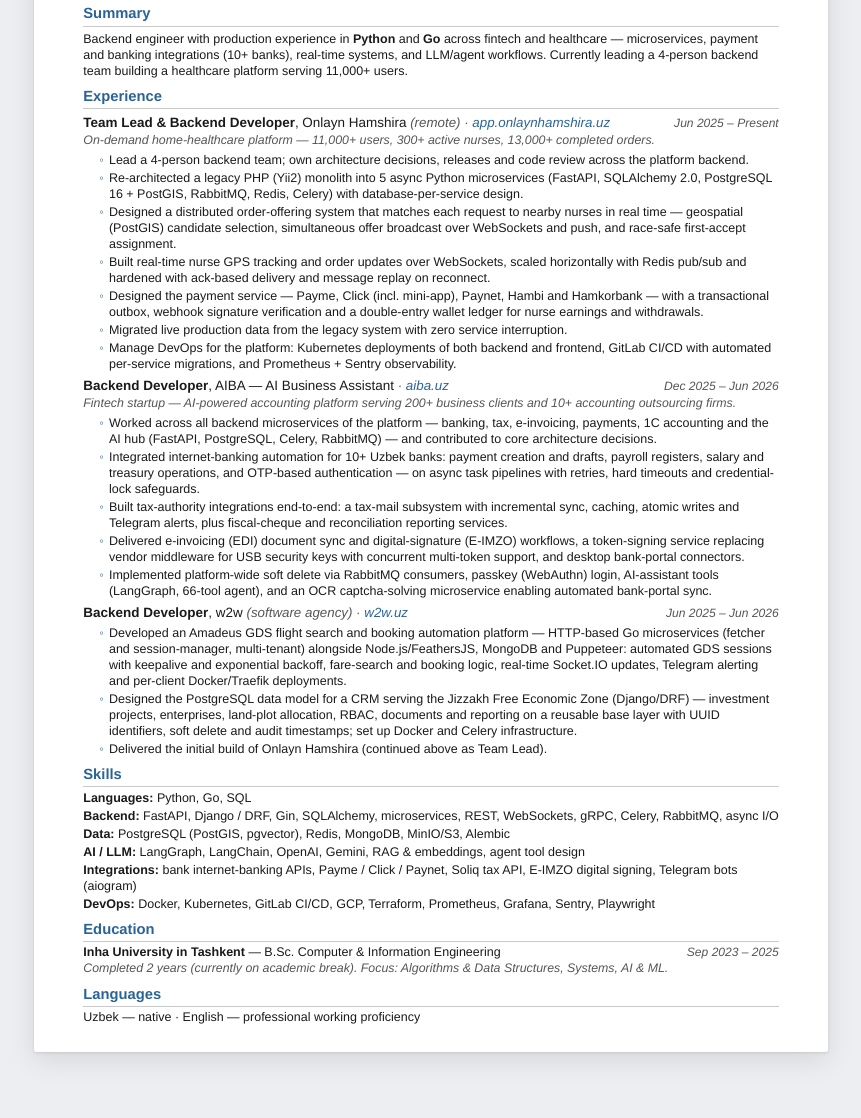
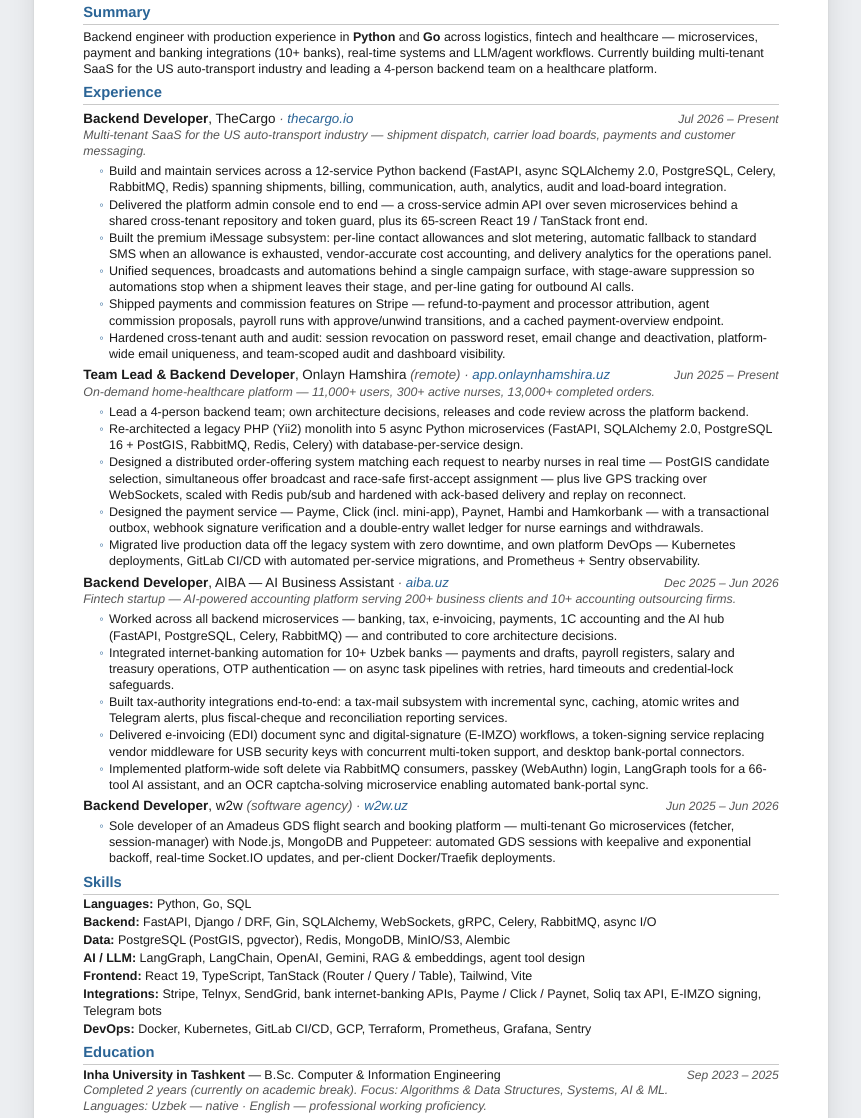
Before and after one commit to globallstudent/globallstudent.github.io, a plain HTML site: page index.html in a window 1280 px wide. Shown: the part 188-1306 px from the top of the page, without its empty margins (209-1070 px from the left). Drawn offline with Linux system fonts and the light colour scheme.

Commit message:
Add TheCargo role; refit resume to one page

```diff
--- a/index.html
+++ b/index.html
@@ -35,12 +35,28 @@
 </div>
 <h2>Summary</h2>
 <p class="summary">
-Backend engineer with production experience in <b>Python</b> and <b>Go</b> across fintech and healthcare — microservices,
-payment and banking integrations (10+ banks), real-time systems, and LLM/agent workflows. Currently leading a 4-person
-backend team building a healthcare platform serving 11,000+ users.
+Backend engineer with production experience in <b>Python</b> and <b>Go</b> across logistics, fintech and healthcare —
+microservices, payment and banking integrations (10+ banks), real-time systems and LLM/agent workflows. Currently building
+multi-tenant SaaS for the US auto-transport industry and leading a 4-person backend team on a healthcare platform.
 </p>
 
 <h2>Experience</h2>
+
+<div class="job">
+  <div class="job-head">
+    <div class="job-title"><b>Backend Developer</b>, TheCargo <span class="muted">· <a href="https://thecargo.io">thecargo.io</a></span></div>
+    <div class="job-dates">Jul 2026 – Present</div>
+  </div>
+  <div class="job-sub">Multi-tenant SaaS for the US auto-transport industry — shipment dispatch, carrier load boards, payments and customer messaging.</div>
+  <ul>
+    <li>Build and maintain services across a 12-service Python backend (FastAPI, async SQLAlchemy 2.0, PostgreSQL, Celery, RabbitMQ, Redis) spanning shipments, billing, communication, auth, analytics, audit and load-board integration.</li>
+    <li>Delivered the platform admin console end to end — a cross-service admin API over seven microservices behind a shared cross-tenant repository and token guard, plus its 65-screen React 19 / TanStack front end.</li>
+    <li>Built the premium iMessage subsystem: per-line contact allowances and slot metering, automatic fallback to standard SMS when an allowance is exhausted, vendor-accurate cost accounting, and delivery analytics for the operations panel.</li>
+    <li>Unified sequences, broadcasts and automations behind a single campaign surface, with stage-aware suppression so automations stop when a shipment leaves their stage, and per-line gating for outbound AI calls.</li>
+    <li>Shipped payments and commission features on Stripe — refund-to-payment and processor attribution, agent commission proposals, payroll runs with approve/unwind transitions, and a cached payment-overview endpoint.</li>
+    <li>Hardened cross-tenant auth and audit: session revocation on password reset, email change and deactivation, platform-wide email uniqueness, and team-scoped audit and dashboard visibility.</li>
+  </ul>
+</div>
 
 <div class="job">
   <div class="job-head">
@@ -51,11 +67,9 @@
   <ul>
     <li>Lead a 4-person backend team; own architecture decisions, releases and code review across the platform backend.</li>
     <li>Re-architected a legacy PHP (Yii2) monolith into 5 async Python microservices (FastAPI, SQLAlchemy 2.0, PostgreSQL 16 + PostGIS, RabbitMQ, Redis, Celery) with database-per-service design.</li>
-    <li>Designed a distributed order-offering system that matches each request to nearby nurses in real time — geospatial (PostGIS) candidate selection, simultaneous offer broadcast over WebSockets and push, and race-safe first-accept assignment.</li>
-    <li>Built real-time nurse GPS tracking and order updates over WebSockets, scaled horizontally with Redis pub/sub and hardened with ack-based delivery and message replay on reconnect.</li>
+    <li>Designed a distributed order-offering system matching each request to nearby nurses in real time — PostGIS candidate selection, simultaneous offer broadcast and race-safe first-accept assignment — plus live GPS tracking over WebSockets, scaled with Redis pub/sub and hardened with ack-based delivery and replay on reconnect.</li>
     <li>Designed the payment service — Payme, Click (incl. mini-app), Paynet, Hambi and Hamkorbank — with a transactional outbox, webhook signature verification and a double-entry wallet ledger for nurse earnings and withdrawals.</li>
-    <li>Migrated live production data from the legacy system with zero service interruption.</li>
-    <li>Manage DevOps for the platform: Kubernetes deployments of both backend and frontend, GitLab CI/CD with automated per-service migrations, and Prometheus + Sentry observability.</li>
+    <li>Migrated live production data off the legacy system with zero downtime, and own platform DevOps — Kubernetes deployments, GitLab CI/CD with automated per-service migrations, and Prometheus + Sentry observability.</li>
   </ul>
 </div>
 
@@ -66,11 +80,11 @@
   </div>
   <div class="job-sub">Fintech startup — AI-powered accounting platform serving 200+ business clients and 10+ accounting outsourcing firms.</div>
   <ul>
-    <li>Worked across all backend microservices of the platform — banking, tax, e-invoicing, payments, 1C accounting and the AI hub (FastAPI, PostgreSQL, Celery, RabbitMQ) — and contributed to core architecture decisions.</li>
-    <li>Integrated internet-banking automation for 10+ Uzbek banks: payment creation and drafts, payroll registers, salary and treasury operations, and OTP-based authentication — on async task pipelines with retries, hard timeouts and credential-lock safeguards.</li>
+    <li>Worked across all backend microservices — banking, tax, e-invoicing, payments, 1C accounting and the AI hub (FastAPI, PostgreSQL, Celery, RabbitMQ) — and contributed to core architecture decisions.</li>
+    <li>Integrated internet-banking automation for 10+ Uzbek banks — payments and drafts, payroll registers, salary and treasury operations, OTP authentication — on async task pipelines with retries, hard timeouts and credential-lock safeguards.</li>
     <li>Built tax-authority integrations end-to-end: a tax-mail subsystem with incremental sync, caching, atomic writes and Telegram alerts, plus fiscal-cheque and reconciliation reporting services.</li>
     <li>Delivered e-invoicing (EDI) document sync and digital-signature (E-IMZO) workflows, a token-signing service replacing vendor middleware for USB security keys with concurrent multi-token support, and desktop bank-portal connectors.</li>
-    <li>Implemented platform-wide soft delete via RabbitMQ consumers, passkey (WebAuthn) login, AI-assistant tools (LangGraph, 66-tool agent), and an OCR captcha-solving microservice enabling automated bank-portal sync.</li>
+    <li>Implemented platform-wide soft delete via RabbitMQ consumers, passkey (WebAuthn) login, LangGraph tools for a 66-tool AI assistant, and an OCR captcha-solving microservice enabling automated bank-portal sync.</li>
   </ul>
 </div>
 
@@ -80,20 +94,19 @@
     <div class="job-dates">Jun 2025 – Jun 2026</div>
   </div>
   <ul>
-    <li>Developed an Amadeus GDS flight search and booking automation platform — HTTP-based Go microservices (fetcher and session-manager, multi-tenant) alongside Node.js/FeathersJS, MongoDB and Puppeteer: automated GDS sessions with keepalive and exponential backoff, fare-search and booking logic, real-time Socket.IO updates, Telegram alerting and per-client Docker/Traefik deployments.</li>
-    <li>Designed the PostgreSQL data model for a CRM serving the Jizzakh Free Economic Zone (Django/DRF) — investment projects, enterprises, land-plot allocation, RBAC, documents and reporting on a reusable base layer with UUID identifiers, soft delete and audit timestamps; set up Docker and Celery infrastructure.</li>
-    <li>Delivered the initial build of Onlayn Hamshira (continued above as Team Lead).</li>
+    <li>Sole developer of an Amadeus GDS flight search and booking platform — multi-tenant Go microservices (fetcher, session-manager) with Node.js, MongoDB and Puppeteer: automated GDS sessions with keepalive and exponential backoff, real-time Socket.IO updates, and per-client Docker/Traefik deployments.</li>
   </ul>
 </div>
 
 <h2>Skills</h2>
 <div class="skills">
   <p><b>Languages:</b> Python, Go, SQL</p>
-  <p><b>Backend:</b> FastAPI, Django / DRF, Gin, SQLAlchemy, microservices, REST, WebSockets, gRPC, Celery, RabbitMQ, async I/O</p>
+  <p><b>Backend:</b> FastAPI, Django / DRF, Gin, SQLAlchemy, WebSockets, gRPC, Celery, RabbitMQ, async I/O</p>
   <p><b>Data:</b> PostgreSQL (PostGIS, pgvector), Redis, MongoDB, MinIO/S3, Alembic</p>
   <p><b>AI / LLM:</b> LangGraph, LangChain, OpenAI, Gemini, RAG &amp; embeddings, agent tool design</p>
-  <p><b>Integrations:</b> bank internet-banking APIs, Payme / Click / Paynet, Soliq tax API, E-IMZO digital signing, Telegram bots (aiogram)</p>
-  <p><b>DevOps:</b> Docker, Kubernetes, GitLab CI/CD, GCP, Terraform, Prometheus, Grafana, Sentry, Playwright</p>
+  <p><b>Frontend:</b> React 19, TypeScript, TanStack (Router / Query / Table), Tailwind, Vite</p>
+  <p><b>Integrations:</b> Stripe, Telnyx, SendGrid, bank internet-banking APIs, Payme / Click / Paynet, Soliq tax API, E-IMZO signing, Telegram bots</p>
+  <p><b>DevOps:</b> Docker, Kubernetes, GitLab CI/CD, GCP, Terraform, Prometheus, Grafana, Sentry</p>
 </div>
 
 <h2>Education</h2>
@@ -101,10 +114,8 @@
   <div><b>Inha University in Tashkent</b> — B.Sc. Computer &amp; Information Engineering</div>
   <div class="job-dates">Sep 2023 – 2025</div>
 </div>
-<div class="muted">Completed 2 years (currently on academic break). Focus: Algorithms &amp; Data Structures, Systems, AI &amp; ML.</div>
-
-<h2>Languages</h2>
-<p>Uzbek — native · English — professional working proficiency</p>
+<div class="muted">Completed 2 years (currently on academic break). Focus: Algorithms &amp; Data Structures, Systems, AI &amp; ML.<br>
+Languages: Uzbek — native · English — professional working proficiency.</div>
 
 </main>
 </body>
--- a/style.css
+++ b/style.css
@@ -66,13 +66,13 @@
 /* Sections */
 h2 {
   font-size: 1.180em; font-weight: 700; color: var(--accent);
-  margin: 2.1mm 0 0.6mm; padding-bottom: 0.6mm;
+  margin: 1.7mm 0 0.5mm; padding-bottom: 0.5mm;
   border-bottom: 0.5pt solid var(--rule);
 }
 .summary { margin-top: 1mm; }
 
 /* Jobs */
-.job { margin-top: 1.4mm; }
+.job { margin-top: 1.15mm; }
 .job:first-of-type { margin-top: 1mm; }
 .job-head { display: flex; justify-content: space-between; align-items: baseline; gap: 4mm; }
 .job-title { font-size: 1.079em; }
@@ -80,7 +80,7 @@
 .job-dates { font-size: .966em; color: var(--muted); font-style: italic; white-space: nowrap; }
 .job-sub { font-size: .989em; color: var(--muted); font-style: italic; margin-top: 0.3mm; }
 ul { margin: 0.8mm 0 0 4.2mm; list-style: none; }
-li { margin-bottom: 0.45mm; padding-left: 2.6mm; position: relative; }
+li { margin-bottom: 0.28mm; padding-left: 2.6mm; position: relative; }
 li::before { content: "◦"; position: absolute; left: 0; color: var(--accent); }
 
 /* Skills */
@@ -110,8 +110,8 @@
   .bar { display: none !important; }
   .sheet {
     width: 210mm; max-width: none;
-    font-size: 8.9pt;
-    padding: 9mm 13mm 7mm;
+    font-size: 8.6pt;
+    padding: 8mm 12mm 5mm;
     box-shadow: none; border-radius: 0;
   }
   .sheet a { color: var(--accent); }
```
Also changed, not shown: _body.html (+31 -20 lines), hire/index.html (+31 -20 lines), 1 other file.
